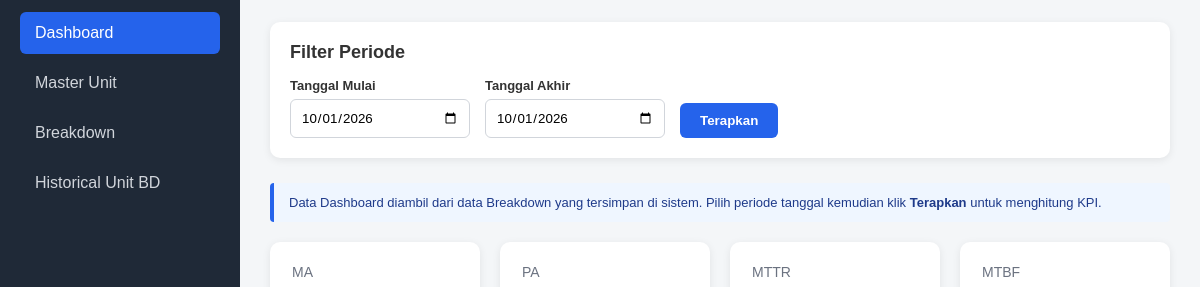
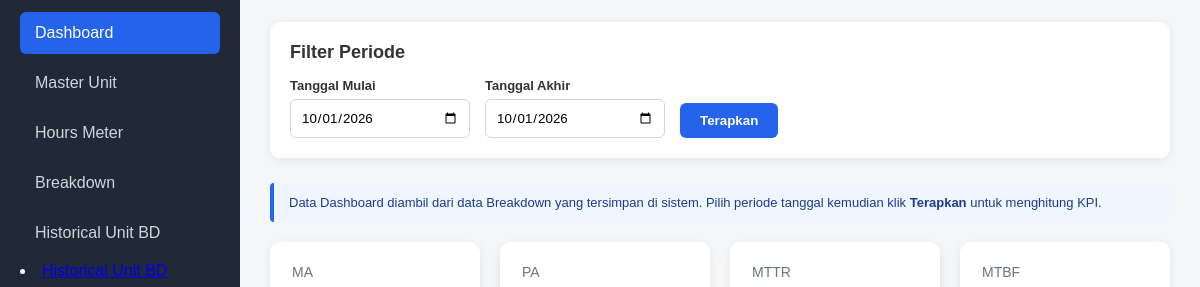
Before and after one commit to galok0847/CMMS-BD, an Electron app: page index.html in a window 1200 px wide. Shown: the part 88-375 px from the top of the page. Drawn offline with Linux system fonts and the light colour scheme.

Commit message:
Refactor menu items in index.html

```diff
--- a/index.html
+++ b/index.html
@@ -312,33 +312,39 @@
         <ul class="menu">
 
     <li>
-
         <a
             href="index.html"
             class="active"
         >
             Dashboard
         </a>
-
     </li>
 
-
     <li>
-
         <a href="master-unit.html">
             Master Unit
         </a>
-
     </li>
 
-
     <li>
-
+        <a href="hours-meter.html">
+            Hours Meter
+        </a>
+    </li>
+
+    <li>
         <a href="breakdown.html">
             Breakdown
         </a>
-
     </li>
+
+    <li>
+        <a href="historical-unit-bd.html">
+            Historical Unit BD
+        </a>
+    </li>
+
+</ul>
 
 
             <!-- HISTORICAL UNIT BD -->
```
Lines whose indentation alone changed are shown as unchanged.
